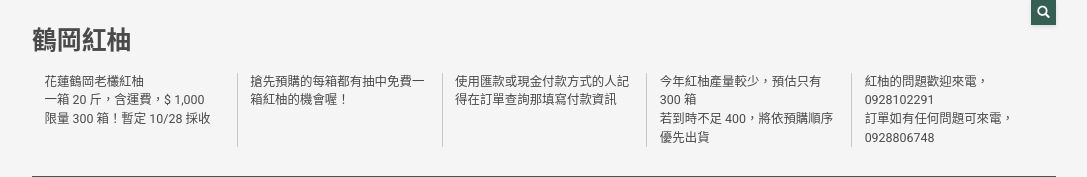
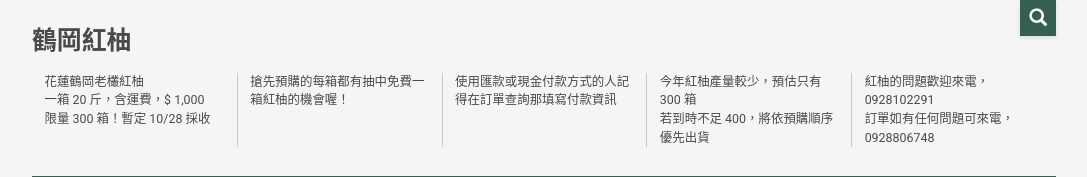
Before and after one commit to ouchiayu/pomelo, a PHP site: page / in a window 1280 px wide. Shown: the top 177 px of the page, without its empty margins (96-1183 px from the left). Run offline with PHP 8.4, Linux system fonts and the light colour scheme; style sheets or scripts are compiled from the project's sources.

Commit message:
search btn

```diff
--- a/css/index.css
+++ b/css/index.css
@@ -45,8 +45,8 @@
     color: white;
     cursor: pointer;
     box-shadow: 0 2px 4px 0 rgba(0, 0, 0, 0.1);
-    font-size: 12px;
-    font-size: 0.75rem;
+    font-size: 16px;
+    font-size: 1rem;
     transition: 0.3s all linear 0s;
     -moz-transition: 0.3s all linear 0s;
     -webkit-transition: 0.3s all linear 0s;
@@ -313,8 +313,8 @@ main {
         font-size: 0.8em; }
   .search-block .max-width .search-btn {
     margin-right: 10%;
-    font-size: 14px;
-    font-size: 0.875rem; }
+    font-size: 20px;
+    font-size: 1.25rem; }
 
   header h1 {
     font-size: 28px;
--- a/css/scss/index.scss
+++ b/css/scss/index.scss
@@ -60,7 +60,7 @@
 			color: white;
 			cursor: pointer;
 			box-shadow: 0 2px 4px 0 rgba(black, 0.1);
-			@include font-size(12px);
+			@include font-size(16px);
 			@include transition(0.3s, all, linear, 0s);
 			&:hover{
 				padding-top: 1em;
@@ -369,7 +369,7 @@ main{
 		.max-width{
 			.search-btn{
 				margin-right: 10%;
-				@include font-size(14px);
+				@include font-size(20px);
 			}
 		}
 	}
```
